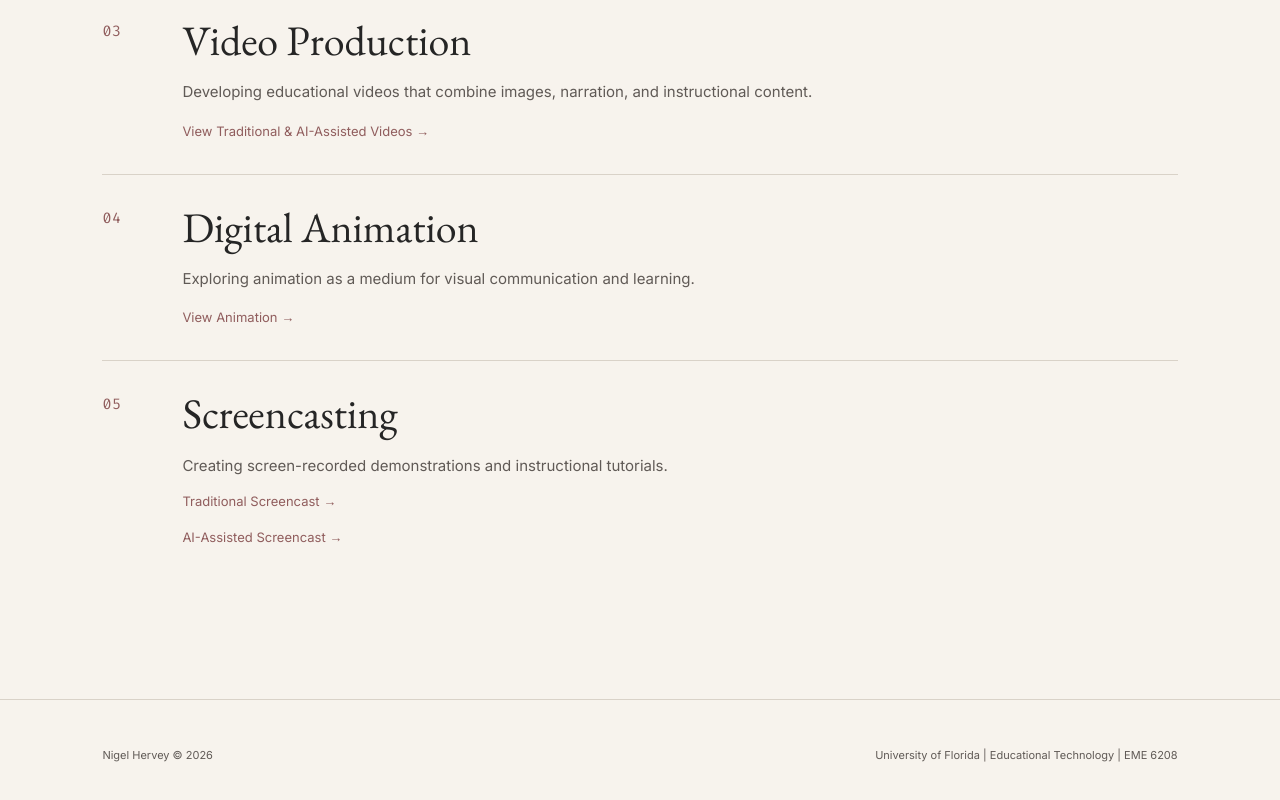
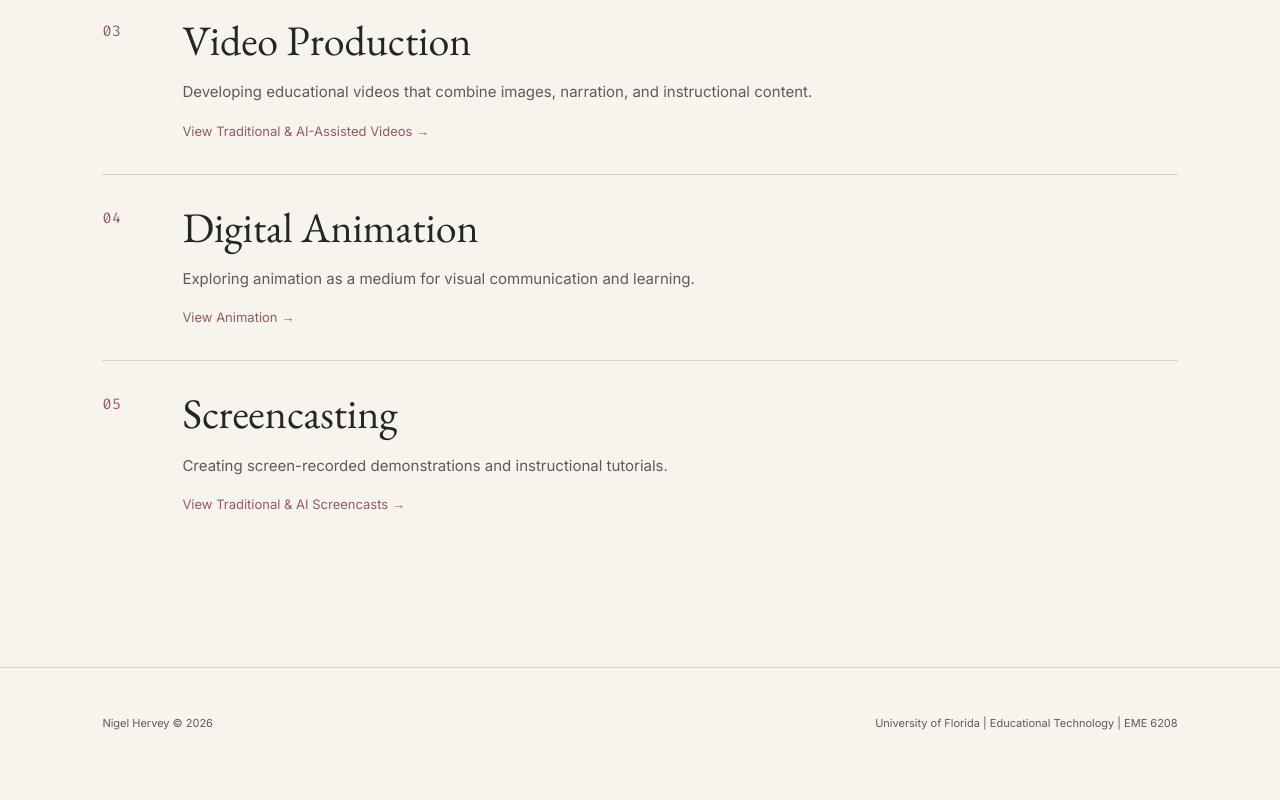
Before and after one commit to nigelhervey/e-portfolio-NH, a plain HTML site: page index.html in a window 1280 px wide. Shown: the part 3383-4183 px from the top of the page. Drawn offline with nearby package versions, Linux system fonts and the light colour scheme.

Commit message:
Update screencast links in index.html

```diff
--- a/index.html
+++ b/index.html
@@ -45,8 +45,8 @@
             <a href="word-detective.html">Word Detective</a>
 <a href="video-production.html">Video Production</a>
 <a href="digital-animation.html">Digital Animation</a>
-<a href="https://youtu.be/kB7Xi-rRibU" target="_blank" rel="noopener noreferrer">Screencast — Traditional</a>
-<a href="https://youtu.be/3bvN23gJemI" target="_blank" rel="noopener noreferrer">Screencast — AI</a>
+<a href="screencasting.html">Screencasting</a>
+
 
         </div>
     </div>
@@ -263,15 +263,10 @@
                     and instructional tutorials.
                 </p>
 
-<div class="coursework-links">
-    <a href="https://youtu.be/kB7Xi-rRibU" target="_blank" rel="noopener noreferrer">
-        Traditional Screencast &rarr;
-    </a>
 
-    <a href="https://youtu.be/3bvN23gJemI" target="_blank" rel="noopener noreferrer">
-        AI-Assisted Screencast &rarr;
-    </a>
-</div>
+<a href="screencasting.html">
+    View Traditional &amp; AI Screencasts &rarr;
+</a>
 
             </div>
         </article>
```
